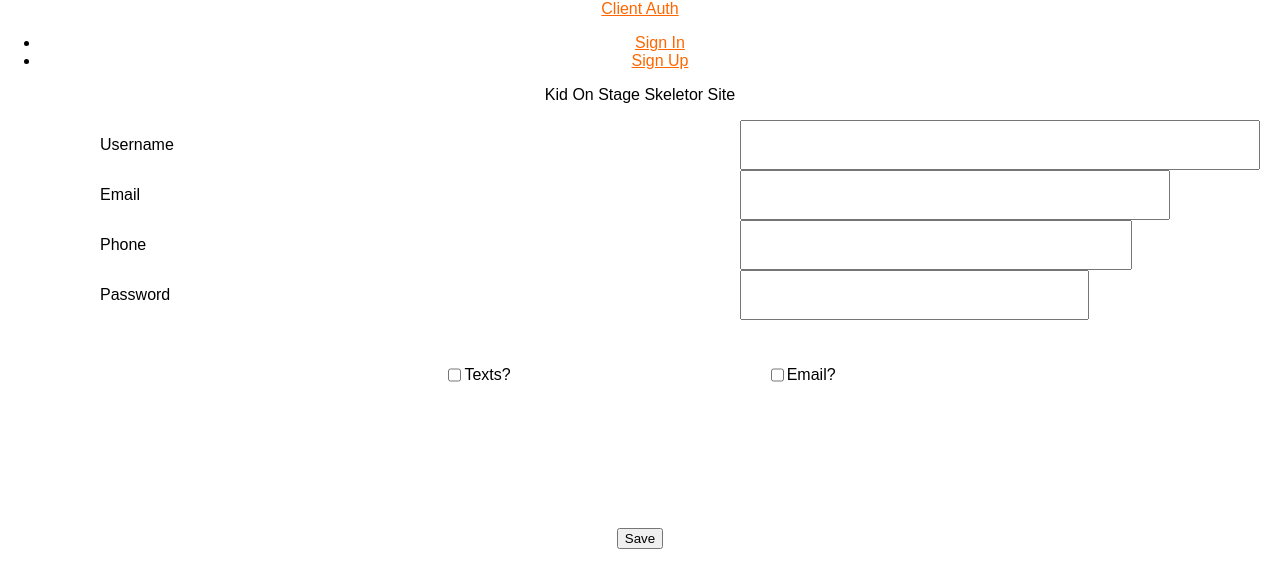
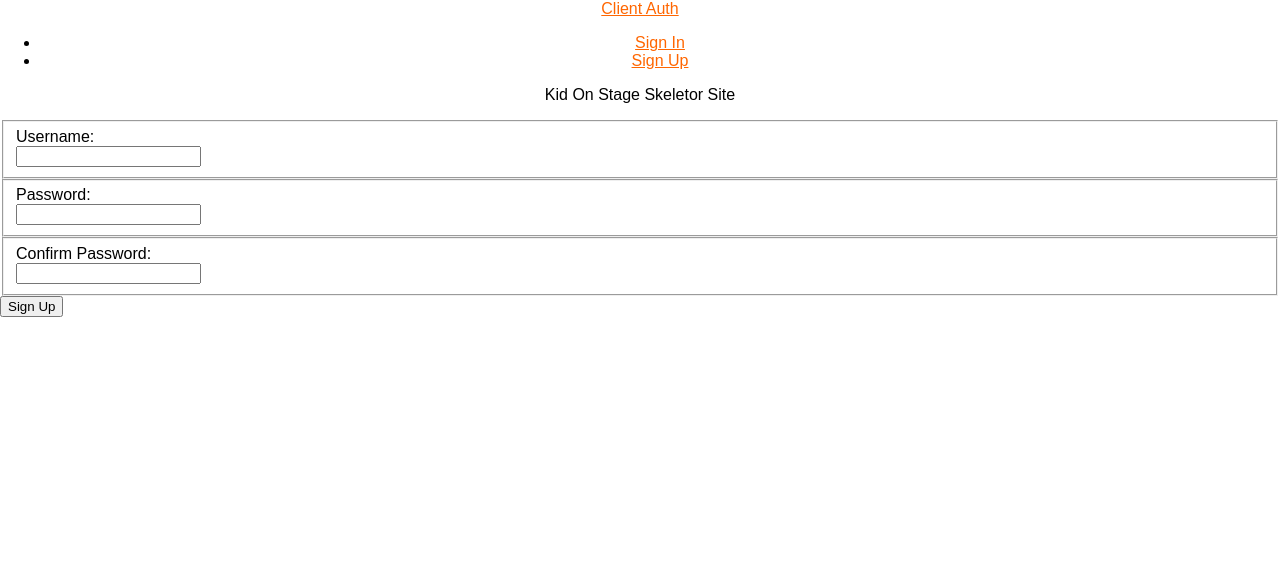
Before and after one commit to BloomTech-Labs/kidsonstage, a React (Create React App) app in the folder react-ui/: page /signup in a window 1280 px wide. Shown: the top 588 px of the page. Built offline with nearby package versions, Linux system fonts and the light colour scheme; no server answers.

Commit message:
signup fixes

```diff
--- a/react-ui/src/actions/index.js
+++ b/react-ui/src/actions/index.js
@@ -11,8 +11,8 @@ export const CHECK_IF_AUTHENTICATED = 'CHECK_IF_AUTHENTICATED';
 
 // axios.defaults.withCredentials = true;{
 const ROOT_URL = (process.env.NODE_ENV === 'production') ?
-  'https://kidsonstage.herokuapp.com:443' :
-  'http://localhost:5000';
+  'https://kidsonstage.herokuapp.com:443/api/' :
+  'http://localhost:5000/api/';
 
 export const authError = error => ({
   type: AUTHENTICATION_ERROR,
@@ -33,7 +33,7 @@ export const register = (user, history) => (dispatch) => {
       history.push('/signin');
     })
     .catch((err) => {
-      console.log(err);
+      console.log(`"register" ${err}`);
       dispatch(authError('Failed to register user'));
     });
 };
--- a/react-ui/src/components/Landing.jsx
+++ b/react-ui/src/components/Landing.jsx
@@ -18,7 +18,7 @@ export default class Landing extends Component {
       <div>
         <section className="landing-button-container">
 
-          <a href="/signup" id="landing-sign-up" >sign up</a>
+          <a href="/sign-up" id="landing-sign-up" >sign up</a>
           <button
             className="landing-button"
             id="landing-signIn"
--- a/react-ui/src/components/NewUser.jsx
+++ b/react-ui/src/components/NewUser.jsx
@@ -21,7 +21,10 @@ export default class NewUser extends Component {
 
     };
   }
-
+  renderAlert = () => {
+    if (!this.props.error) return null;
+    return <h3>{this.props.error}</h3>;
+  };
   render() {
     return (
       <form
@@ -34,7 +37,7 @@ export default class NewUser extends Component {
                         passwordHash: hash(this.state.password),
                         useTexts: this.state.useTexts, // bool
                         useEmails: this.state.useEmails, // bool
-                    });
+                    }, this.props.history);
                     this.setState({
                         username: '',
                         email: '',
@@ -115,6 +118,7 @@ export default class NewUser extends Component {
         <div className="flex-center-div">
           <button className="new-user-submit" type="submit">Save</button>
         </div>
+        {this.renderAlert()}
       </form >
     );
   }
--- a/react-ui/src/components/NewUserContainer.jsx
+++ b/react-ui/src/components/NewUserContainer.jsx
@@ -12,6 +12,6 @@ const mapStateToProps = state => ({
 });
 
 const mapDispatchToProps = dispatch => ({
-  register: user => dispatch(register(user)),
+  register: (user, history) => dispatch(register(user, history)),
 });
 export default connect(mapStateToProps, mapDispatchToProps)(NewUser);
--- /dev/null
+++ b/react-ui/src/components/signup.jsx
@@ -0,0 +1,55 @@
+import React, { Component } from 'react';
+import { connect } from 'react-redux';
+import { reduxForm, Field } from 'redux-form';
+import { register } from '../actions';
+
+/* eslint-disable no-tabs,no-mixed-spaces-and-tabs,react/prop-types */
+
+class SignUp extends Component {
+	handleFormSubmit = ({ username, password, confirmPassword }) => {
+	  this.props.register(
+	    {
+	      username, password, confirmPassword,
+	    },
+	    this.props.history,
+	  );
+	};
+
+	renderAlert = () => {
+	  if (!this.props.error) return null;
+	  return <h3>{this.props.error}</h3>;
+	};
+
+	render() {
+	  const { handleSubmit } = this.props;
+	  return (
+  <form onSubmit={handleSubmit(this.handleFormSubmit)}>
+    <fieldset>
+      <label>Username:</label>
+      <Field name="username" component="input" type="text" />
+    </fieldset>
+    <fieldset>
+      <label>Password:</label>
+      <Field name="password" component="input" type="password" />
+    </fieldset>
+    <fieldset>
+      <label>Confirm Password:</label>
+      <Field name="confirmPassword" component="input" type="password" />
+    </fieldset>
+    <button action="submit">Sign Up</button>
+    {this.renderAlert()}
+  </form>
+	  );
+	}
+}
+
+const mapStateToProps = state => ({
+  error: state.auth.error,
+});
+
+SignUp = connect(mapStateToProps, { register })(SignUp);
+
+export default reduxForm({
+  form: 'signup',
+  fields: ['username', 'password', 'confirmPassword'],
+})(SignUp);
--- a/react-ui/src/index.js
+++ b/react-ui/src/index.js
@@ -8,7 +8,9 @@ import App from './App';
 import SignIn from './components/SignIn';
 import Users from './components/users';
 import SignOut from './components/signout';
-import SignUp from './components/NewUserContainer';
+/* eslint-disable camelcase */
+import Sign_Up from './components/NewUserContainer';
+import SignUp from './components/signup';
 import RequireAuth from './components/HOC/RequireAuth';
 
 import reducers from './reducers';
@@ -27,6 +29,7 @@ ReactDOM.render(
         <Route path="/users" component={RequireAuth(Users)} />
         <Route path="/signout" component={SignOut} />
         <Route path="/signup" component={SignUp} />
+        <Route path="/sign-up" component={Sign_Up} />
       </div>
     </Router>
   </Provider>,
```
Also changed, not shown: react-ui/src/components/signup.js (deleted, +0 -55 lines), 2 other files (tests, documents, lock files or other folders).
